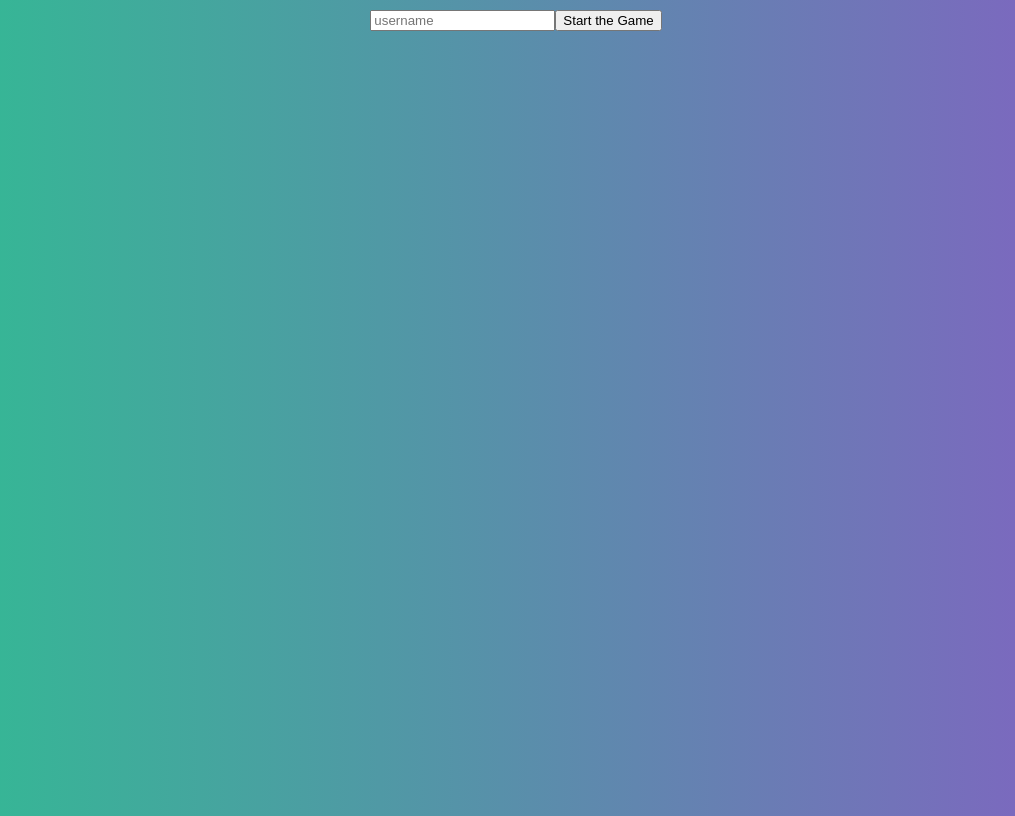
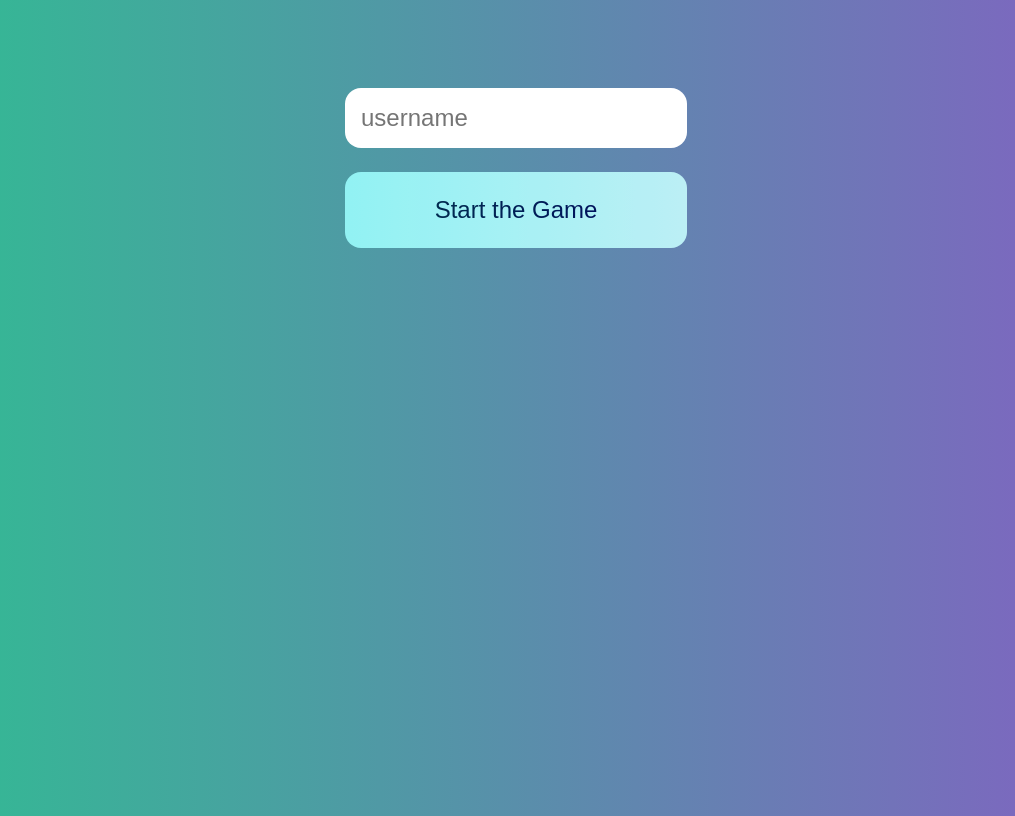
Before and after one commit to Nahom77/bingo-realtime-app, a React (Vite) app in the folder client/: page / in a window 1280 px wide. Shown: the whole page, without its empty margins (132-1147 px from the left). Built offline with nearby package versions, Linux system fonts and the light colour scheme.

Commit message:
Fix: when a loser restarts the game to continue with out interuption, by reseting the variables in the winner side

```diff
--- a/client/src/App.tsx
+++ b/client/src/App.tsx
@@ -5,31 +5,23 @@ import api from './lib/axios';
 import type { AxiosError } from 'axios';
 
 function App() {
-  // const SOCKET_URL = 'http://localhost:3001';
-
-  // const [message, setMessage] = useState('');
   const [drawnNums, setDrawnNums] = useState<number[] | null>(null);
   const [matchedNums, setMatchedNums] = useState<number[]>([]);
   const [userName, setUserName] = useState('');
   const [winnerUser, setWinnerUser] = useState('');
+  const [amIwinner, setAmIWinner] = useState(false);
 
   const nameRef = useRef<HTMLInputElement>(null);
 
-  // const SOCKET_URL = useMemo(() => {
-  //   if (userName) return 'http://localhost:3001';
-  //   else return '';
-  // }, []);
-
-  // const [randomArr, setRandomArr] = useState<number[] | null>(null);
-
-  //
   // Handling restarting
   async function handleRestart() {
     try {
       await api.post('/restart');
+
       setDrawnNums(null);
       setMatchedNums([]);
       setWinnerUser('');
+      setAmIWinner(false);
     } catch (error) {
       console.log(
         'Error restarting the game - ',
@@ -81,28 +73,33 @@ function App() {
       }
   }, [drawnNums, randomArr, matchedNums]);
 
+  useEffect(() => {
     if (matchedNums.length >= 5) {
       socket.emit('send_message', { message: userName });
+      setAmIWinner(true);
+      setDrawnNums([]);
     }
-
-  if (userName) {
-    socket.emit('user_enterd', { userName });
-  }
+  }, [matchedNums.length, userName]);
 
   if (winnerUser)
     return (
-      <>
+      <div className='container'>
         {' '}
         <h1>You lose , {winnerUser} wins the game.</h1>{' '}
-        <button onClick={handleRestart}>Restart</button>
-      </>
+        <button className='btn' onClick={handleRestart}>
+          Restart
+        </button>
+      </div>
     );
 
-  if (matchedNums.length >= 5)
+  if (amIwinner)
     return (
-      <>
-        <h1>You win</h1> <button onClick={handleRestart}>Restart</button>
-      </>
+      <div className='container'>
+        <h1>You win</h1>{' '}
+        <button className='btn' onClick={handleRestart}>
+          Restart
+        </button>
+      </div>
     );
 
   return (
@@ -112,11 +109,12 @@ function App() {
           <div className='title'>
             <h1>Bingo Game</h1>
           </div>
+          <h3 className='user-name'>Welcome {userName}</h3>
+          <div className='container'>
             <div
               style={{
                 display: 'grid',
                 gridTemplateColumns: 'repeat(5, 1fr)',
-
                 gap: '10px',
                 width: 'fit-content',
                 margin: 'auto',
@@ -132,16 +130,37 @@ function App() {
                 <Card key={index} number={num} drawnNums={drawnNums} />
               ))}
             </div>
+            <div
+              style={{
+                display: 'flex',
+                gap: '5px',
+                flexWrap: 'wrap',
+                width: '90vw',
+              }}
+            >
+              {drawnNums?.map((num, index) => (
+                <Card key={index} number={num} drawnNums={drawnNums} />
+              ))}
+            </div>
+          </div>
         </>
       ) : (
         <form
+          className='container'
           onSubmit={e => {
             e.preventDefault();
             if (nameRef.current !== null) setUserName(nameRef.current.value);
           }}
         >
-          <input placeholder='username' required ref={nameRef} />
-          <button type='submit'>Start the Game</button>
+          <input
+            className='username-input'
+            placeholder='username'
+            required
+            ref={nameRef}
+          />
+          <button className='btn' type='submit'>
+            Start the Game
+          </button>
         </form>
       )}
     </>
--- a/client/src/index.css
+++ b/client/src/index.css
@@ -42,3 +42,39 @@ body {
   margin: 0;
   padding: 0;
 }
+
+.user-name {
+  text-align: center;
+  margin-bottom: 4.5rem;
+}
+
+.container {
+  display: flex;
+  flex-direction: column;
+  align-items: center;
+  justify-content: center;
+  gap: 1.5rem;
+
+  margin-top: 5rem;
+}
+
+.container h1 {
+  font-size: clamp(0.5rem, 1rem + 1vw, 2rem);
+}
+
+.username-input {
+  padding: 1rem;
+  font-size: clamp(1rem, 1rem + 1vw, 1.5rem);
+  border: none;
+  border-radius: 1rem;
+}
+
+.btn {
+  width: 100%;
+  padding: 1.5rem;
+  font-size: clamp(1rem, 1rem + 1vw, 1.5rem);
+  border: none;
+  border-radius: 1rem;
+
+  mix-blend-mode: overlay;
+}
```
Also changed, not shown: 1 other file (tests, documents, lock files or other folders). Lines whose indentation alone changed are shown as unchanged.
